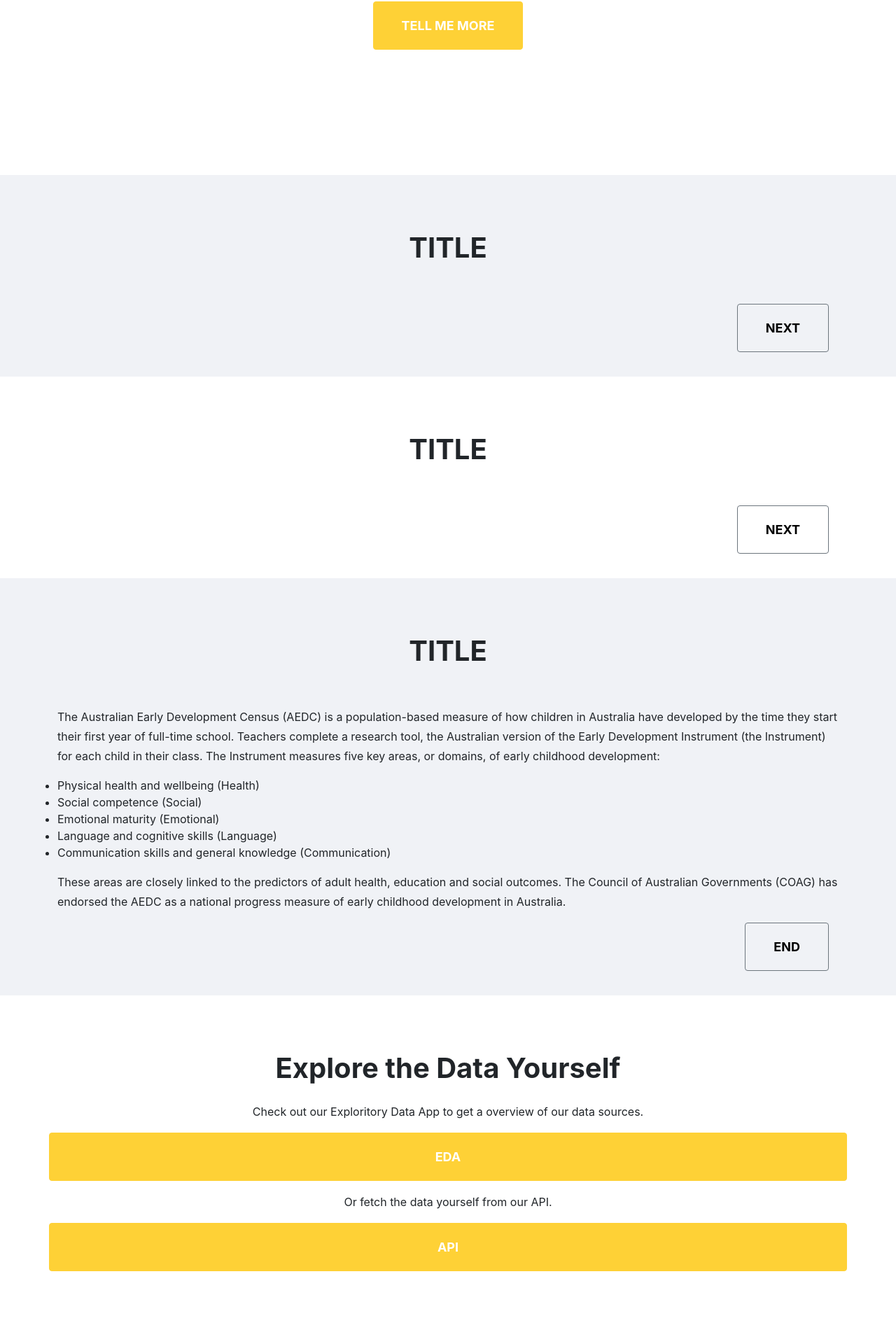
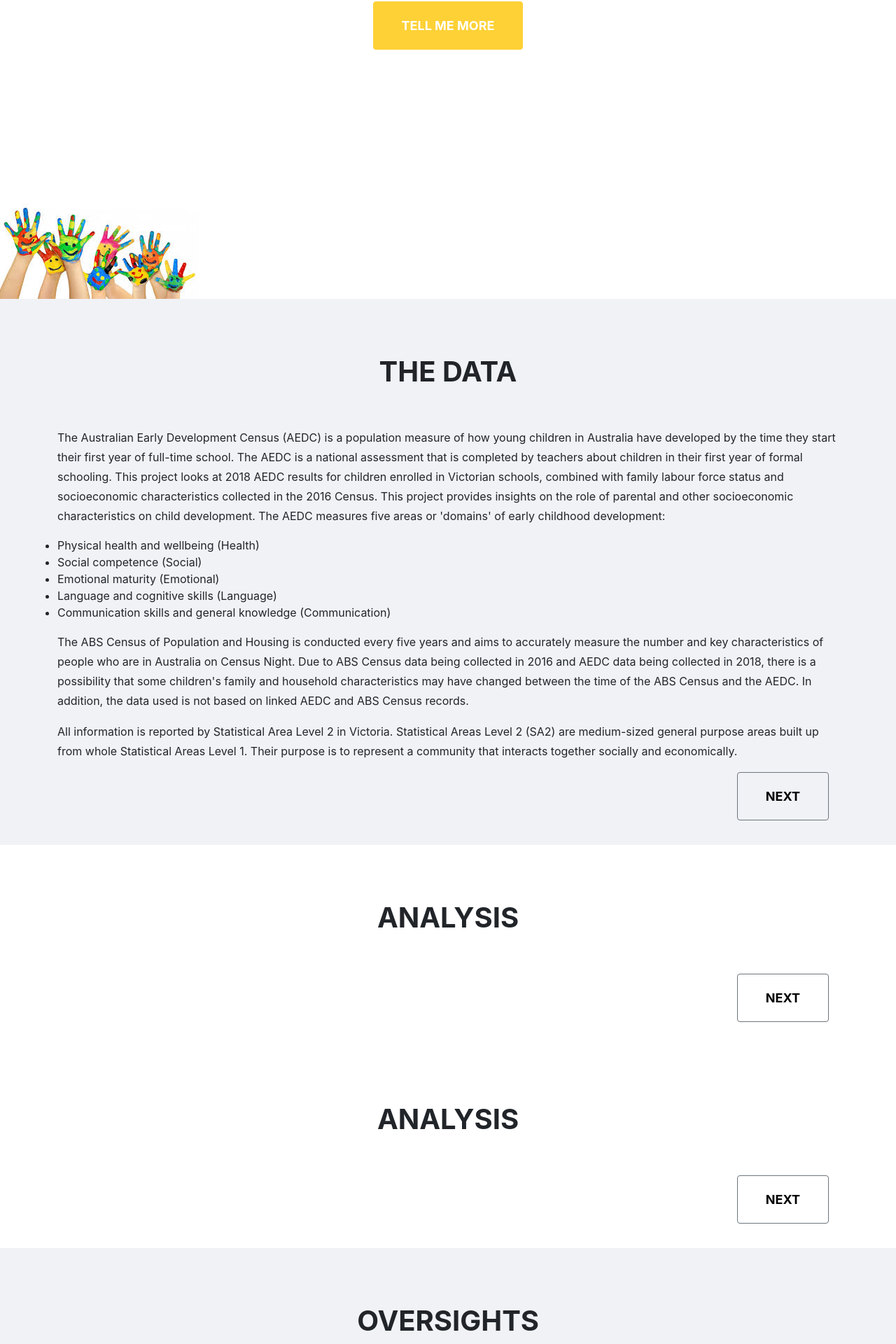
Before and after one commit to ali-beer/monu-mel-data-project-final, a Flask app: page / in a window 1280 px wide. Shown: the part 606-2526 px from the top of the page at 70% size. Before the commit the page ends 2422 px from the top, so only its background shows below. Run offline with Flask 2, Linux system fonts and the light colour scheme; some libraries are stand-ins or nearby versions.

Commit message:
Tweaking index

```diff
--- a/flaskapp/templates/index.html
+++ b/flaskapp/templates/index.html
@@ -44,25 +44,47 @@
   <header class="masthead">
     <div class="container intro-container">
       <div class="masthead-heading text-uppercase">Did you know that learning in young children is socially mediated?</div>
-      <a class="btn btn-primary btn-xl text-uppercase js-scroll-trigger" href="#view1">Tell Me More</a>
+      <a class="btn btn-primary btn-xl text-uppercase js-scroll-trigger" href="#view0">Tell Me More</a>
     </div>
   </header>
-
-  <section class="page-section bg-light" id="view1">
+  <img src="static/img/hands.png" style="z-index: 2;" alt="">
+  <section class="page-section bg-light" id="view0">
     <div class="container">
       <div class="row mb-5 text-center text-uppercase">
-        <h1>Title</h1>
+        <h1>The Data</h1>
       </div>
-      <div class="row"></div>
+      <div class="row">
+        <p>The Australian Early Development Census (AEDC) is a population measure of how young children in Australia have developed by the time they start their first year of full-time school. The AEDC is a national assessment that is completed by teachers about children in their first year of formal schooling. This project looks at 2018 AEDC results for children enrolled in Victorian schools, combined with family labour force status and socioeconomic characteristics collected in the 2016 Census. This project provides insights on the role of parental and other socioeconomic characteristics on child development. The AEDC measures five areas or 'domains' of early childhood development:</p>
+        <ul>
+          <li>Physical health and wellbeing (Health)</li>
+          <li>Social competence (Social)</li>
+          <li>Emotional maturity (Emotional)</li>
+          <li>Language and cognitive skills (Language)</li>
+          <li>Communication skills and general knowledge (Communication)</li>
+        </ul>
+        <p>The ABS Census of Population and Housing is conducted every five years and aims to accurately measure the number and key characteristics of people who are in Australia on Census Night. Due to ABS Census data being collected in 2016 and AEDC data being collected in 2018, there is a possibility that some children's family and household characteristics may have changed between the time of the ABS Census and the AEDC. In addition, the data used is not based on linked AEDC and ABS Census records. </p>
+        <p>All information is reported by Statistical Area Level 2 in Victoria. Statistical Areas Level 2 (SA2) are medium-sized general purpose areas built up from whole Statistical Areas Level 1. Their purpose is to represent a community that interacts together socially and economically. </p>
+      </div>
     </div>
-    <a class="btn btn-custom-white btn-xl text-uppercase js-scroll-trigger float-right" href="#view2">Next</a>
+    <a class="btn btn-custom-white btn-xl text-uppercase js-scroll-trigger float-right" href="#view1">Next</a>
     <br>
   </section>
 
   <section class="page-section" id="view2">
     <div class="container">
       <div class="row mb-5 text-center text-uppercase">
-        <h1>Title</h1>
+        <h1>Analysis</h1>
+      </div>
+      <div class="row"></div>
+    </div>
+    <a class="btn btn-custom-dark-white btn-xl text-uppercase js-scroll-trigger float-right" href="#view3">Next</a>
+    <br>
+  </section>
+
+  <section class="page-section" id="view2">
+    <div class="container">
+      <div class="row mb-5 text-center text-uppercase">
+        <h1>Analysis</h1>
       </div>
       <div class="row"></div>
     </div>
@@ -73,22 +95,10 @@
   <section class="page-section bg-light" id="view3">
     <div class="container">
       <div class="row mb-5 text-center text-uppercase">
-        <h1>Title</h1>
+        <h1>Oversights</h1>
       </div>
       <div class="row">
-        <p>
-          The Australian Early Development Census (AEDC) is a population-based measure of how children in Australia have developed by the time they start their first year of full-time school. Teachers complete a research tool, the Australian version of the Early Development Instrument (the Instrument) for each child in their class. The Instrument measures five key areas, or domains, of early childhood development:</p>
-        <ul>
-          <li>Physical health and wellbeing (Health)</li>
-          <li>Social competence (Social)</li>
-          <li>Emotional maturity (Emotional)</li>
-          <li>Language and cognitive skills (Language)</li>
-          <li>Communication skills and general knowledge (Communication)</li>
-        </ul>
-        <p>
-          These areas are closely linked to the predictors of adult health, education and social outcomes.
-          The Council of Australian Governments (COAG) has endorsed the AEDC as a national progress measure of early childhood development in Australia.
-        </p>
+        <p></p>
       </div>
     </div>
     <a class="btn btn-custom-white btn-xl text-uppercase js-scroll-trigger float-right" href="#end">End</a>
@@ -112,7 +122,7 @@
   </section>
 
   <!-- Bootstrap core JavaScript -->
-  <script src="static/vendor/jquery/jquery.slim.min.js"></script>
+  <script src="static/vendor/jquery/jquery.js"></script>
   <script src="static/vendor/bootstrap/js/bootstrap.bundle.min.js"></script>
 
 </body>
```
Also changed, not shown: flaskapp/static/img/hands.png (added), flaskapp/static/vendor/jquery/jquery.js.
